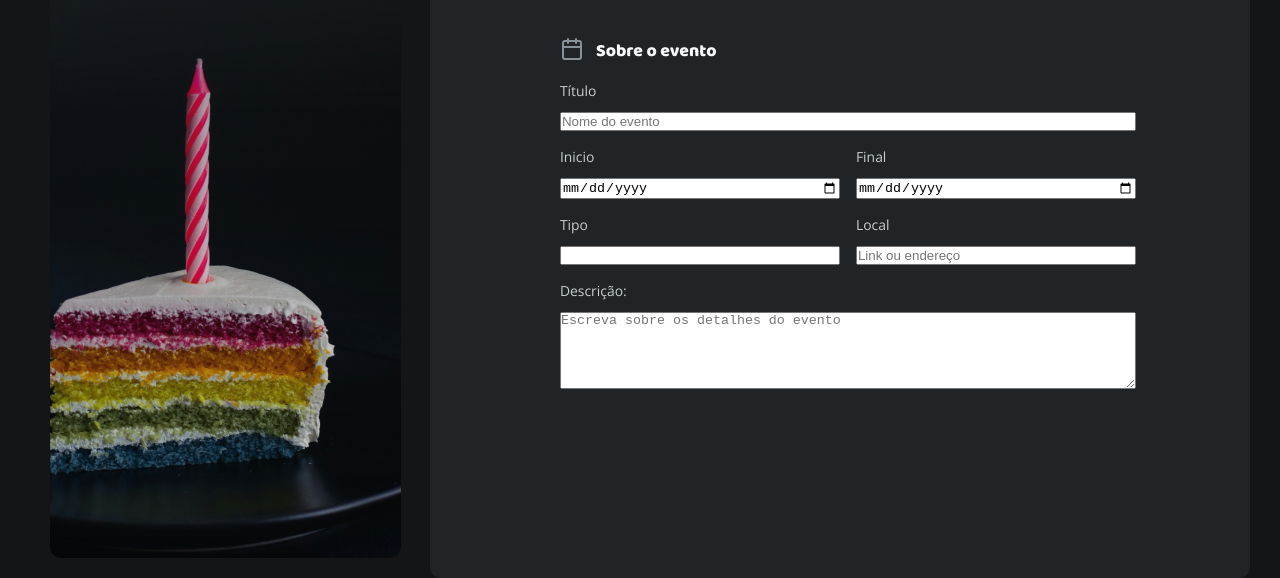
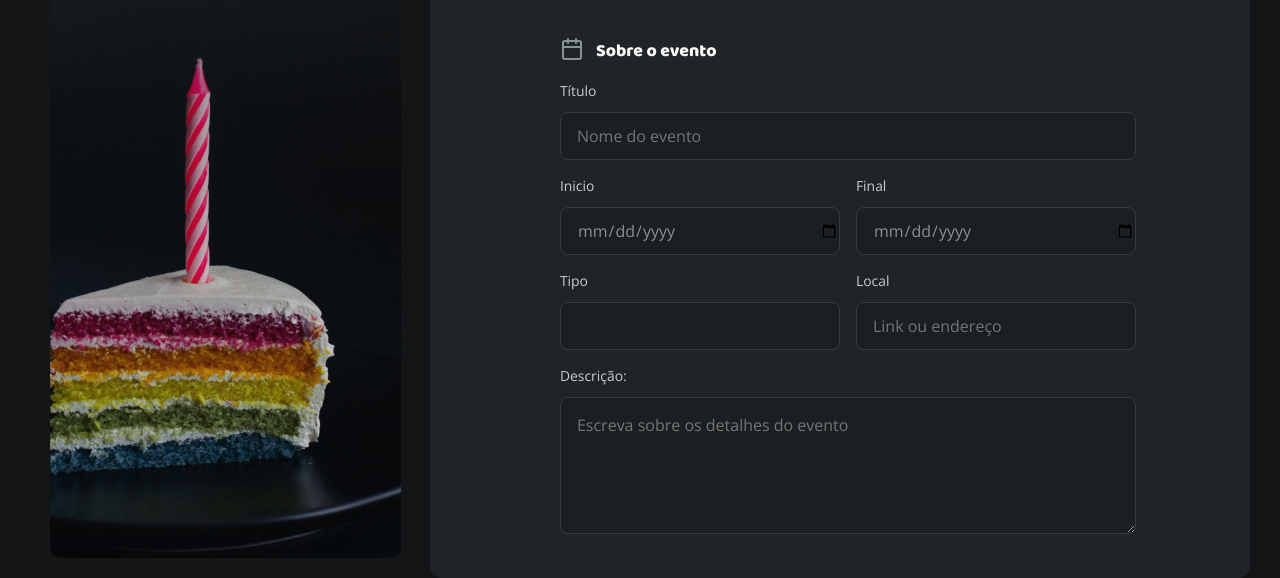
Before and after one commit to RicardoTavaresDias/FORMULARIO-DE-CONVITE, a plain HTML site: page index.html in a window 1280 px wide. Shown: the part 222-800 px from the top of the page. Drawn offline with nearby package versions, Linux system fonts and the light colour scheme.

Commit message:
Add inputs.css, realizado definições de tamanhos e margens e padding. Criado pasta fields do css

```diff
--- /dev/null
+++ b/styles/field/index.css
@@ -0,0 +1 @@
+@import url(input.css);
--- /dev/null
+++ b/styles/field/input.css
@@ -0,0 +1,23 @@
+
+/* input[type=text] { */
+
+input, textarea {
+  background-color: var(--input-base);
+  border: 0.06rem solid var(--input-stroke);
+  font: var(--text-open-md);
+
+  height: 3rem; /*48px*/
+  border-radius: 0.5rem; /*8px*/
+  padding-left: 1rem; /*16px*/
+
+}
+
+textarea {
+  padding-top: 1rem; /*16px*/
+  height: 8.56rem; /*137px*/
+}
+
+input[type=date] {
+  color: var(--input-placeholder);
+  font: var(--text-open-md);
+}
--- a/styles/index.css
+++ b/styles/index.css
@@ -1,3 +1,4 @@
 @import url(global.css);
 @import url(layout.css);
 @import url(forms.css);
+@import url(./field/index.css);
```
Also changed, not shown: index.html (+1 -1 lines).
